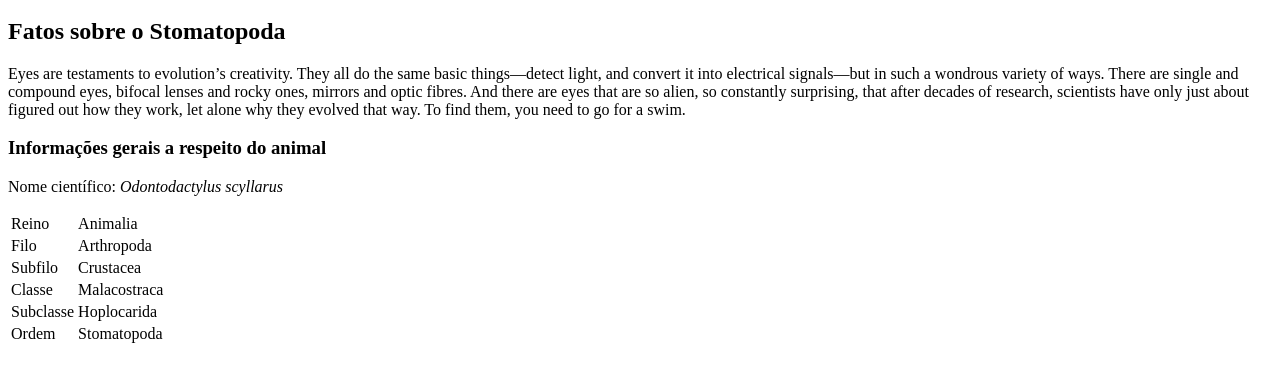
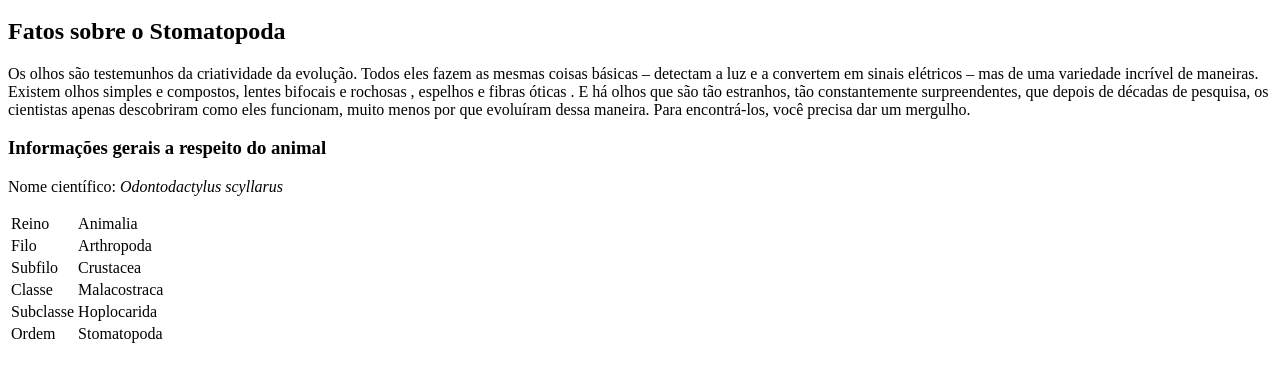
Before and after one commit to thercistenesPereira/get-to-know-the-stomatopoda, a website: page index.html in a window 1280 px wide. Shown: the part 136-518 px from the top of the page. Drawn offline with Linux system fonts and the light colour scheme.

Commit message:
Refatorando o parágrafo do artigo que foi posto anteriormente em inglês. Traduzi-o para português.

```diff
--- a/index.html
+++ b/index.html
@@ -18,7 +18,9 @@
     </header>
     <article>
         <h2>Fatos sobre o Stomatopoda</h2>
-        <p>Eyes are testaments to evolution’s creativity. They all do the same basic things—detect light, and convert it into electrical signals—but in such a wondrous variety of ways. There are single and compound eyes, bifocal lenses and rocky ones, mirrors and optic fibres. And there are eyes that are so alien, so constantly surprising, that after decades of research, scientists have only just about figured out how they work, let alone why they evolved that way. To find them, you need to go for a swim.</p>
+        <p>
+            Os olhos são testemunhos da criatividade da evolução. Todos eles fazem as mesmas coisas básicas – detectam a luz e a convertem em sinais elétricos – mas de uma variedade incrível de maneiras. Existem olhos simples e compostos, lentes bifocais e rochosas , espelhos e fibras óticas . E há olhos que são tão estranhos, tão constantemente surpreendentes, que depois de décadas de pesquisa, os cientistas apenas descobriram como eles funcionam, muito menos por que evoluíram dessa maneira. Para encontrá-los, você precisa dar um mergulho.
+        </p>
     </article>
     <section>
         <h3>Informações gerais a respeito do animal</h3>
@@ -50,5 +52,9 @@
             </tr>
         </table>
     </section>
+
+    <section>
+        <h3></h3>
+    </section>
   </body>
 </html>
```
